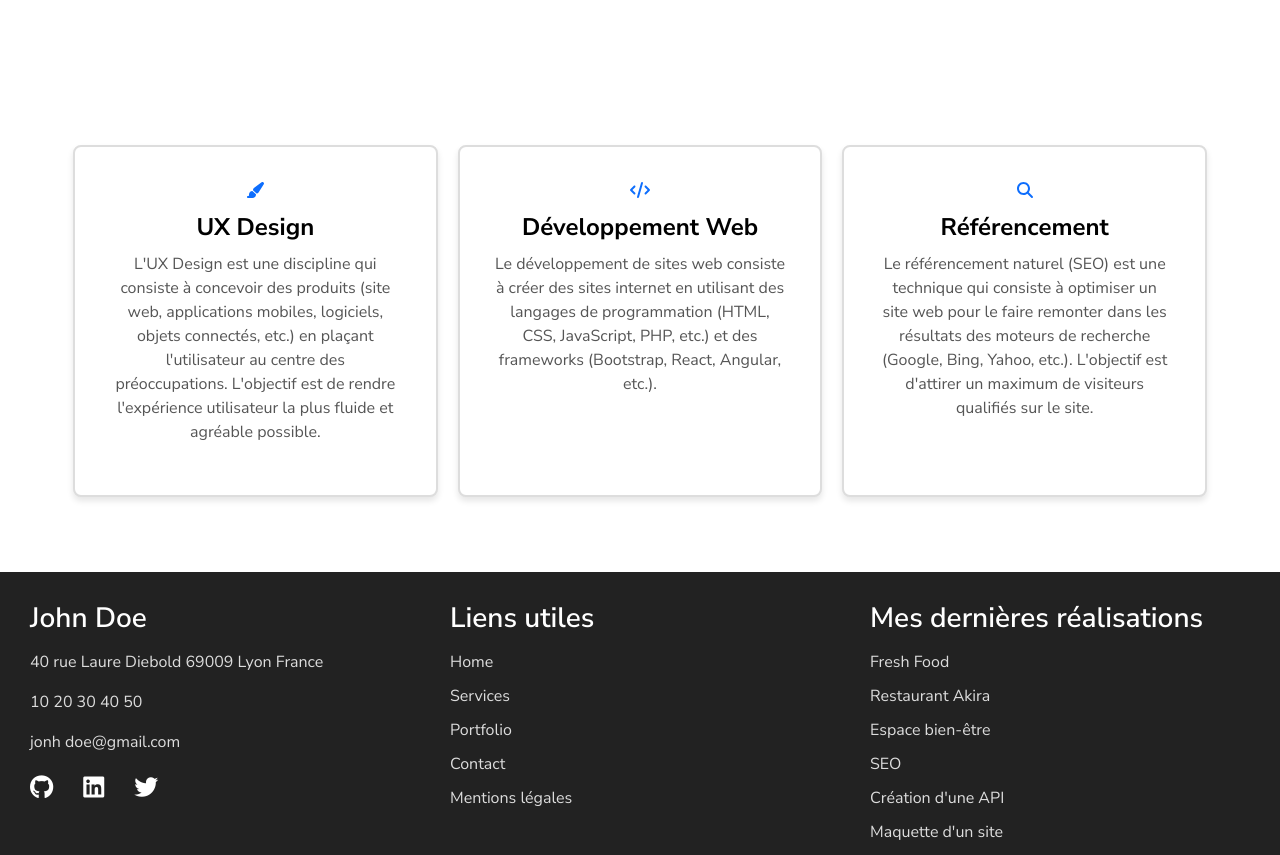
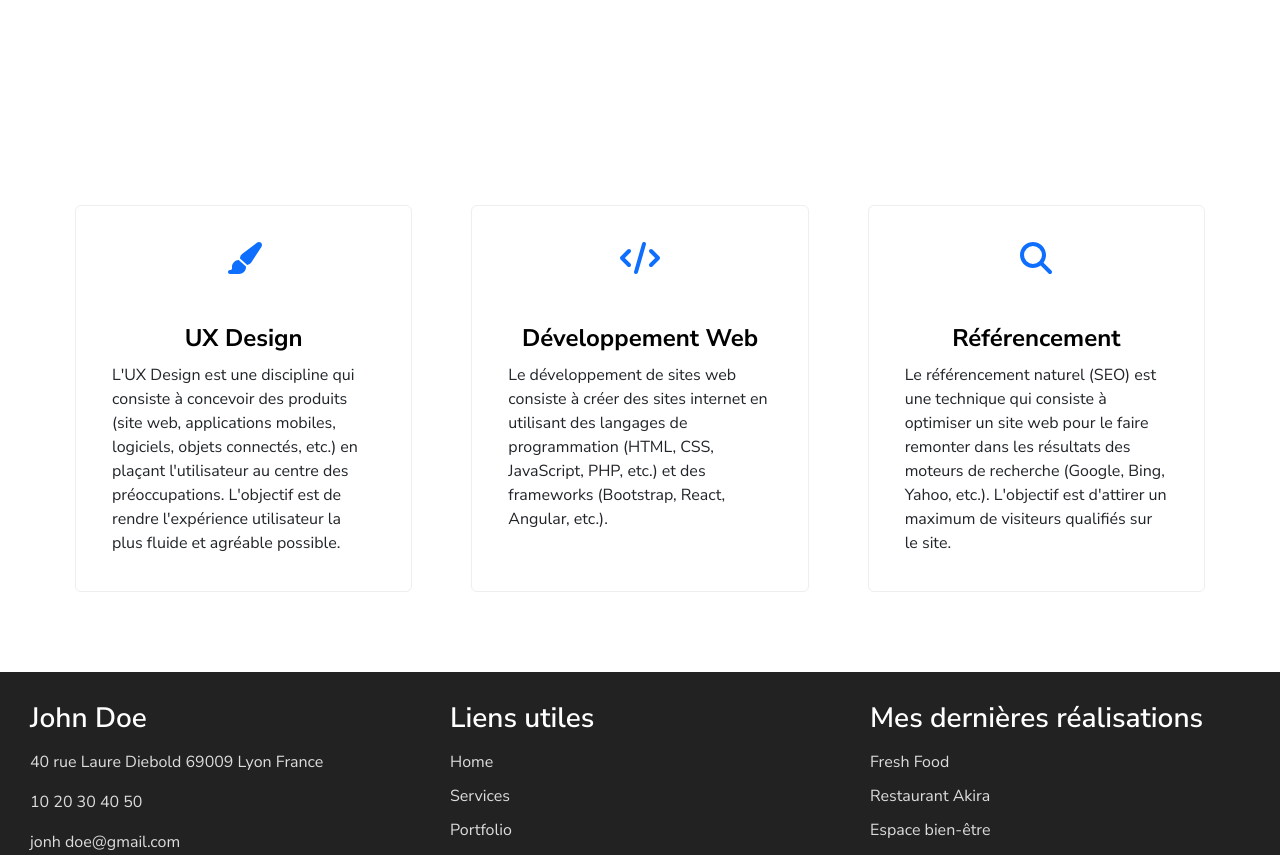
Before and after one commit to Remi-13-exe/Creez-votre-portfolio-avec-React.JS, a React (Create React App) app: page /services in a window 1280 px wide. Shown: the part 520-1375 px from the top of the page. Built offline with nearby package versions, Linux system fonts and the light colour scheme.

Commit message:
fin du services.js et home.js et commencement du portfolio apres la reponse a ma question

```diff
--- a/src/App.js
+++ b/src/App.js
@@ -1,6 +1,8 @@
 import { BrowserRouter as Router, Routes, Route } from "react-router-dom";
 import Home from "./pages/Home";
 import Services from "./pages/Services";
+import Portfolio from "./pages/Portfolio";
+
 
 function App() {
   return (
@@ -9,6 +11,8 @@ function App() {
         <Route path="/" element={<Home />} /> {/* Route pour la page d'accueil */}
         <Route path="/services" element={<Services />} /> {/* Route pour les services */}
         <Route path="*" element={<div>404 - Page introuvable</div>} /> {/* Route pour les pages non trouvées */}
+        <Route path="/portfolio" element={<Portfolio />} /> {/* Route pour les services */}
+
       </Routes>
     </Router>
   );
--- a/src/pages/Portfolio.js
+++ b/src/pages/Portfolio.js
@@ -0,0 +1,68 @@
+import React from "react";
+import { Container, Row, Col, Card, Button } from "react-bootstrap";
+import { FontAwesomeIcon } from "@fortawesome/react-fontawesome";
+import { faExternalLinkAlt } from "@fortawesome/free-solid-svg-icons";
+import Header from "../components/Header";
+import Footer from "../components/Footer";
+
+const Portfolio = () => {
+  const projects = [
+    {
+      title: "Projet 1",
+      description: "Description du projet 1.",
+      link: "#"
+    },
+    {
+      title: "Projet 2",
+      description: "Description du projet 2.",
+      link: "#"
+    },
+    {
+      title: "Projet 3",
+      description: "Description du projet 3.",
+      link: "#"
+    },
+    {
+      title: "Projet 4",
+      description: "Description du projet 4.",
+      link: "#"
+    },
+    {
+      title: "Projet 5",
+      description: "Description du projet 5.",
+      link: "#"
+    },
+    {
+      title: "Projet 6",
+      description: "Description du projet 6.",
+      link: "#"
+    }
+  ];
+
+  return (
+    <div className="portfolio">
+      <Header />
+      <Container className="portfolio-container">
+        <h1 className="portfolio-title">Portfolio de John Doe</h1>
+        <Row>
+          {projects.map((project, index) => (
+            <Col xs={12} md={6} lg={4} key={index} className="d-flex align-items-stretch">
+              <Card className="project-card flex-fill">
+                <Card.Body>
+                  <Card.Title>{project.title}</Card.Title>
+                  <Card.Text>{project.description}</Card.Text>
+                  <Button variant="primary" href={project.link}>
+                    Voir le projet <FontAwesomeIcon icon={faExternalLinkAlt} />
+                  </Button>
+                </Card.Body>
+              </Card>
+            </Col>
+          ))}
+        </Row>
+      </Container>
+      <Footer />
+    </div>
+  );
+};
+
+export default Portfolio;
--- a/src/pages/Services.js
+++ b/src/pages/Services.js
@@ -1,5 +1,5 @@
 import React from "react";
-import { Container, Row, Col } from "react-bootstrap";
+import { Container, Row, Col, Card } from "react-bootstrap"; // Import du composant Card
 import { FontAwesomeIcon } from "@fortawesome/react-fontawesome";
 import { faPaintBrush, faCode, faSearch } from "@fortawesome/free-solid-svg-icons"; // Import des icônes nécessaires
 import banner from "../assets/images/banner.jpg";
@@ -11,7 +11,6 @@ const Services = () => {
   return (
     <div className="services">
       <Header />
-
       {/* Bannière avec le titre en dessous */}
       <div className="banner">
         <img src={banner} alt="Bannière" className="banner-image" />
@@ -19,42 +18,44 @@ const Services = () => {
         <p>Voici les prestations sur lesquelles je peux intervenir</p>
         <div className="banner-bar"></div> {/* Ajout de la barre */}
       </div>
-
       {/* Section des services */}
       <Container className="services-container">
-        <Row>
-          <Col xs={12} md={4} className="service-column">
-            <FontAwesomeIcon icon={faPaintBrush} className="service-icon" />
-            <h2 className="service-title">UX Design</h2>
-            <p>
-              L'UX Design est une discipline qui consiste à concevoir des produits
-              (site web, applications mobiles, logiciels, objets connectés, etc.) en plaçant
-              l'utilisateur au centre des préoccupations. L'objectif est de rendre
-              l'expérience utilisateur la plus fluide et agréable possible.
-            </p>
+        <Row className="justify-content-center">
+          <Col xs={12} md={4} className="d-flex">
+            <Card className="service-card flex-fill">
+              <Card.Body>
+                <FontAwesomeIcon icon={faPaintBrush} className="service-icon" />
+                <Card.Title className="service-title">UX Design</Card.Title>
+                <Card.Text>
+                  L'UX Design est une discipline qui consiste à concevoir des produits (site web, applications mobiles, logiciels, objets connectés, etc.) en plaçant l'utilisateur au centre des préoccupations. L'objectif est de rendre l'expérience utilisateur la plus fluide et agréable possible.
+                </Card.Text>
+              </Card.Body>
+            </Card>
           </Col>
-          <Col xs={12} md={4} className="service-column">
-            <FontAwesomeIcon icon={faCode} className="service-icon" />
-            <h2 className="service-title">Développement Web</h2>
-            <p>
-              Le développement de sites web consiste à créer des sites internet en utilisant
-              des langages de programmation (HTML, CSS, JavaScript, PHP, etc.) et des
-              frameworks (Bootstrap, React, Angular, etc.).
-            </p>
+          <Col xs={12} md={4} className="d-flex">
+            <Card className="service-card flex-fill">
+              <Card.Body>
+                <FontAwesomeIcon icon={faCode} className="service-icon" />
+                <Card.Title className="service-title">Développement Web</Card.Title>
+                <Card.Text>
+                  Le développement de sites web consiste à créer des sites internet en utilisant des langages de programmation (HTML, CSS, JavaScript, PHP, etc.) et des frameworks (Bootstrap, React, Angular, etc.).
+                </Card.Text>
+              </Card.Body>
+            </Card>
           </Col>
-          <Col xs={12} md={4} className="service-column">
-            <FontAwesomeIcon icon={faSearch} className="service-icon" />
-            <h2 className="service-title">Référencement</h2>
-            <p>
-              Le référencement naturel (SEO) est une technique qui consiste à optimiser
-              un site web pour le faire remonter dans les résultats des moteurs de recherche
-              (Google, Bing, Yahoo, etc.). L'objectif est d'attirer un maximum de visiteurs
-              qualifiés sur le site.
-            </p>
+          <Col xs={12} md={4} className="d-flex">
+            <Card className="service-card flex-fill">
+              <Card.Body>
+                <FontAwesomeIcon icon={faSearch} className="service-icon" />
+                <Card.Title className="service-title">Référencement</Card.Title>
+                <Card.Text>
+                  Le référencement naturel (SEO) est une technique qui consiste à optimiser un site web pour le faire remonter dans les résultats des moteurs de recherche (Google, Bing, Yahoo, etc.). L'objectif est d'attirer un maximum de visiteurs qualifiés sur le site.
+                </Card.Text>
+              </Card.Body>
+            </Card>
           </Col>
         </Row>
       </Container>
-
       <Footer />
     </div>
   );
--- a/src/styles/services.css
+++ b/src/styles/services.css
@@ -1,5 +1,51 @@
 /* styles/services.css */
+.service-card:hover {
+  background-color: #efefef;
+  box-shadow: 0 8px 10px rgba(0, 0, 0, 0.2);
+}
 
+.service-card {
+  flex: 1;
+  display: flex;
+  flex-direction: column;
+  justify-content: center; /* Centre verticalement tous les éléments */
+  align-items: center; /* Centre horizontalement tous les éléments */
+  border: 1px solid #eee; /* Éclaircir les bordures */
+  padding: 20px;
+}
+
+.service-icon {
+  color: #0e6efd; /* Couleur bleue dynamique */
+  margin-bottom: 50px; /* Espacement sous l'icône */
+  font-size: 2rem; /* Taille ajustée pour rendre les icônes moins grasses */
+  display: block;
+  margin-left: auto;
+  margin-right: auto;
+}
+
+.service-title {
+  text-align: center; /* Centre le titre */
+  margin: 10px 0; /* Ajoute un peu d'espace au-dessus et en dessous */
+}
+
+.service-column p {
+  text-align: center; /* Centre les paragraphes */
+}
+
+/* Ajouter des règles de style pour garantir l'alignement horizontal */
+@media (min-width: 768px) {
+  .row {
+    display: flex;
+    flex-wrap: nowrap;
+    gap: 15px; /* Rapprocher les colonnes */
+  }
+
+  .service-card {
+    margin: 10px;
+  }
+}
+
+/* Autres règles de style déjà présentes */
 .services {
   font-family: 'Nunito Sans', sans-serif;
 }
@@ -37,15 +83,7 @@
 }
 
 .services-container {
-  padding: 20px 15px;
-}
-
-.row {
-  display: flex; /* Utilise flexbox pour aligner les colonnes sur une ligne */
-  gap: 20px; /* Espacement entre les colonnes */
-  justify-content: space-between; /* Assure que les colonnes prennent tout l'espace disponible */
-  flex-wrap: wrap; /* Permet aux colonnes de s'enrouler si l'écran est trop petit */
-  margin-bottom: 55px;
+  padding: 70px 10px;
 }
 
 .service-column {
@@ -69,11 +107,6 @@
 .service-column p {
   font-size: 1rem;
   color: #555;
-}
-
-.service-icon {
-  color: #0e6efd; /* Couleur bleue dynamique */
-  margin-bottom: 10px; /* Espacement sous l'icône */
 }
 
 /* Responsiveness */
```
